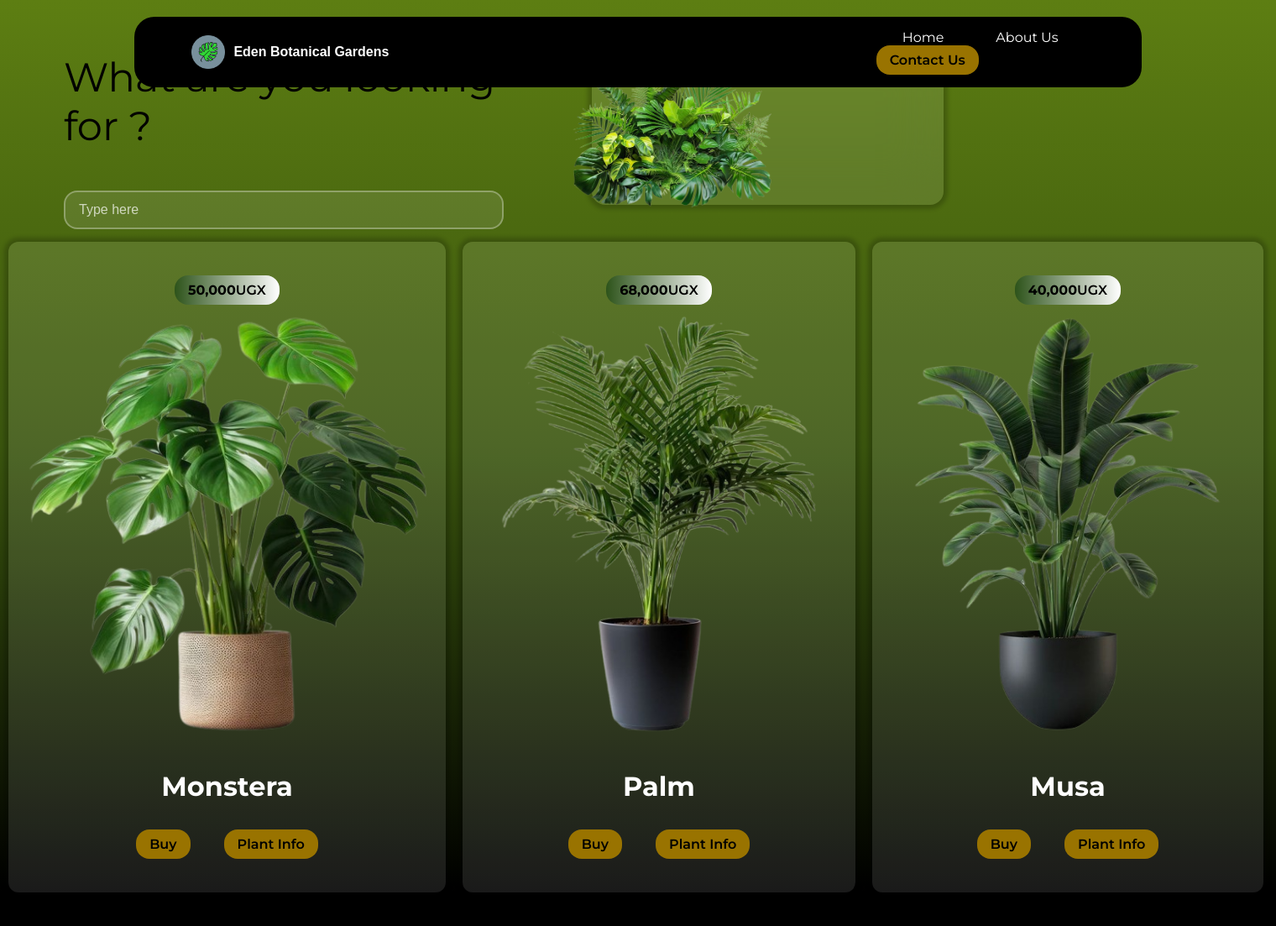
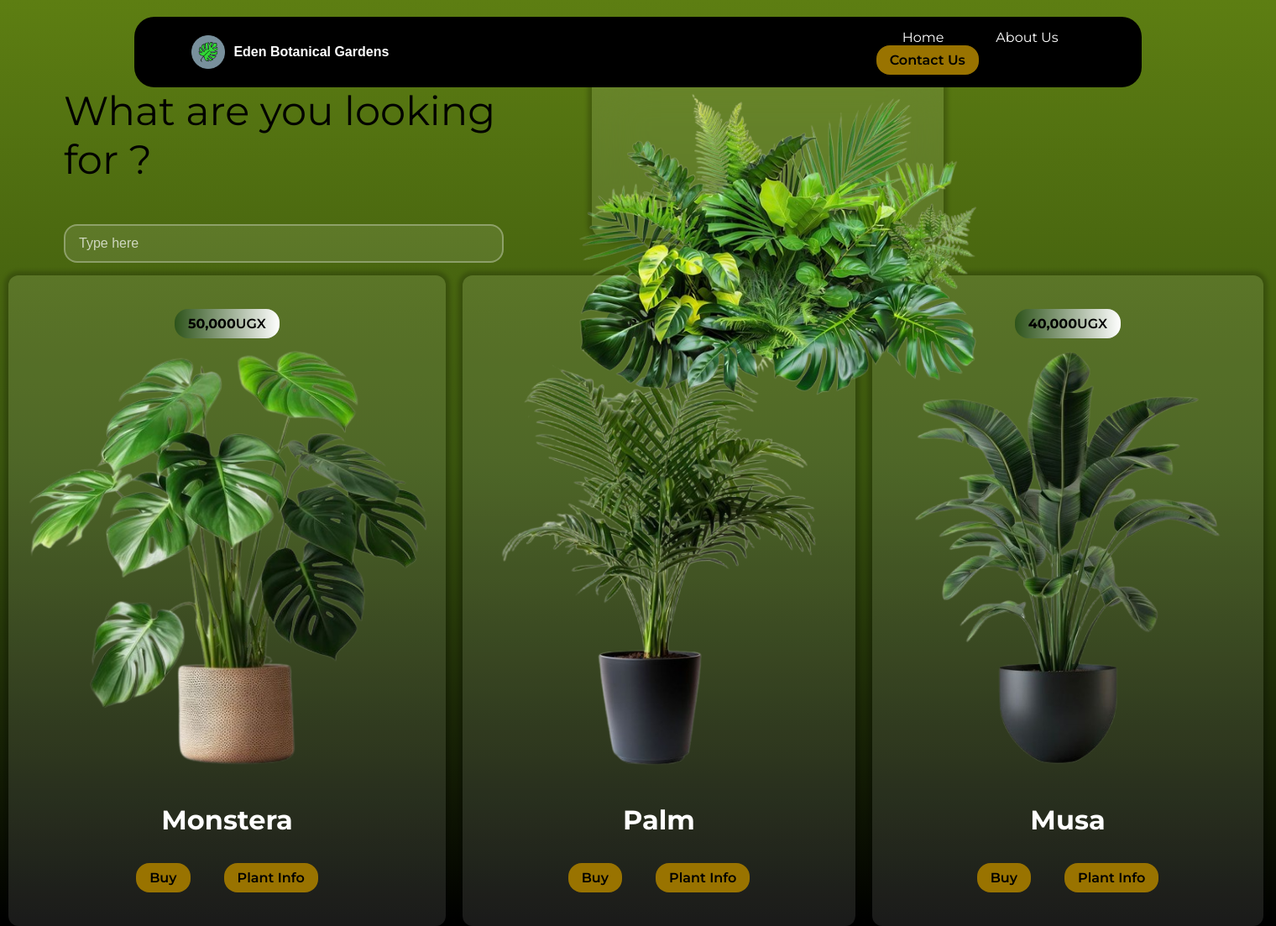
Before and after one commit to Mirembe-Peace/Eden_Botanical_Gardens, a PHP site: page / in a window 1520 px wide. Shown: the whole page at 84% size. Before the commit the page ends 1063 px from the top, so only its background shows below. Run offline with PHP 8.4, Linux system fonts and the light colour scheme; some web fonts are replaced.

Commit message:
soma changes

```diff
--- a/style/style.css
+++ b/style/style.css
@@ -111,6 +111,7 @@ button:hover {
     width: 100%;
     max-width: 1200px;
     padding: 15px 5%;
+    margin-top: 40px;
     gap: 20px;
 }
 
@@ -154,7 +155,7 @@ button:hover {
 
 .pausing-plant{
     margin-left: -50px;
-    width: 250px;
+    width: 500px;
     height: auto;
 }
 
```
